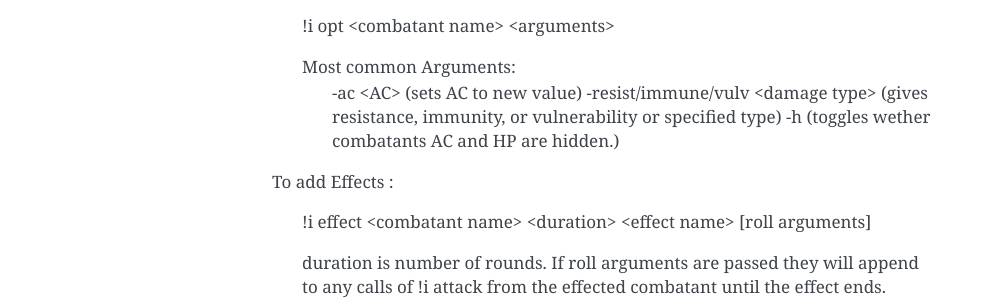
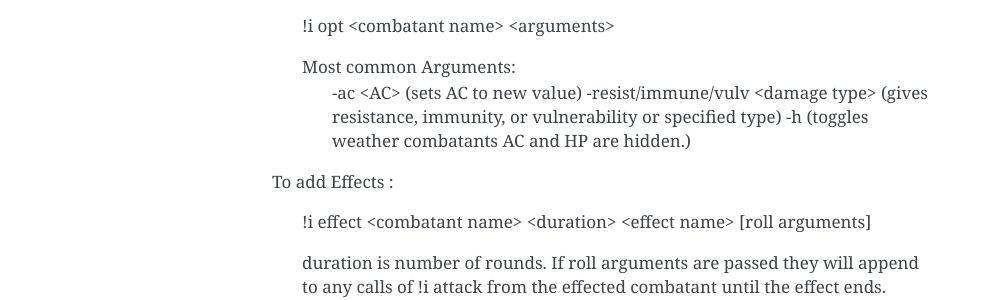
Before and after one commit to avrae/avrae, a Sphinx documentation site: the page built from docs/cheatsheets/pc_combat.rst, in a window 1280 px wide. Shown: the part 1641-1941 px from the top of the page, without its empty margins (148-1141 px from the left). Built offline with Sphinx 7.4.7, drawn with Linux system fonts in a browser that asks for light colours.

Commit message:
correct spelling errors.

```diff
--- a/docs/cheatsheets/pc_combat.rst
+++ b/docs/cheatsheets/pc_combat.rst
@@ -66,7 +66,7 @@ To modify an attribute of a combatant (most common uses are -ac <AC>, -resist/im
    Most common Arguments:
      -ac <AC> (sets AC to new value)
      -resist/immune/vulv <damage type> (gives resistance, immunity, or vulnerability or specified type)
-     -h (toggles wether combatants AC and HP are hidden.)
+     -h (toggles weather combatants AC and HP are hidden.)
 
 To add Effects :
 
```
Also changed, not shown: docs/cheatsheets/dm_combat.rst (+4 -4 lines).
